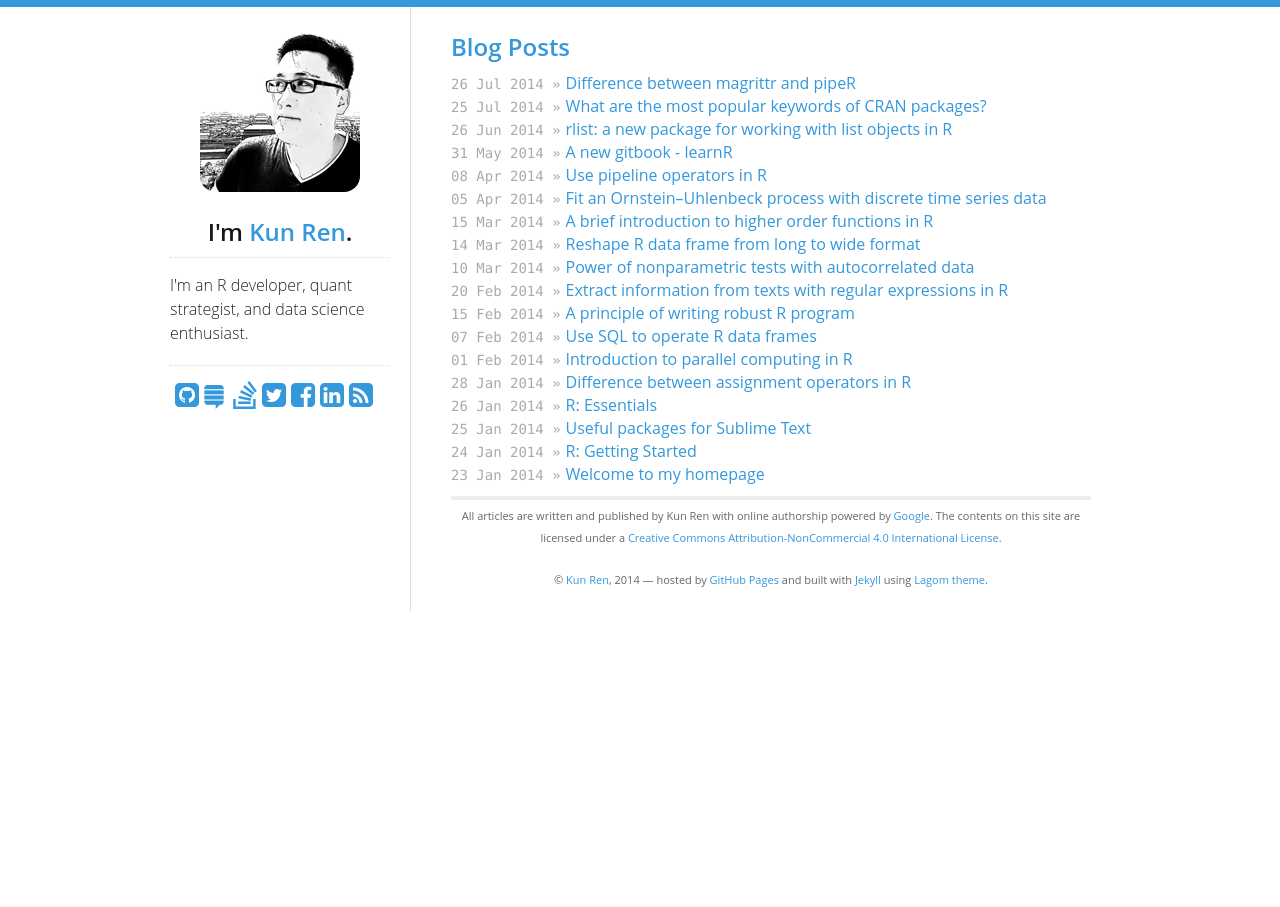
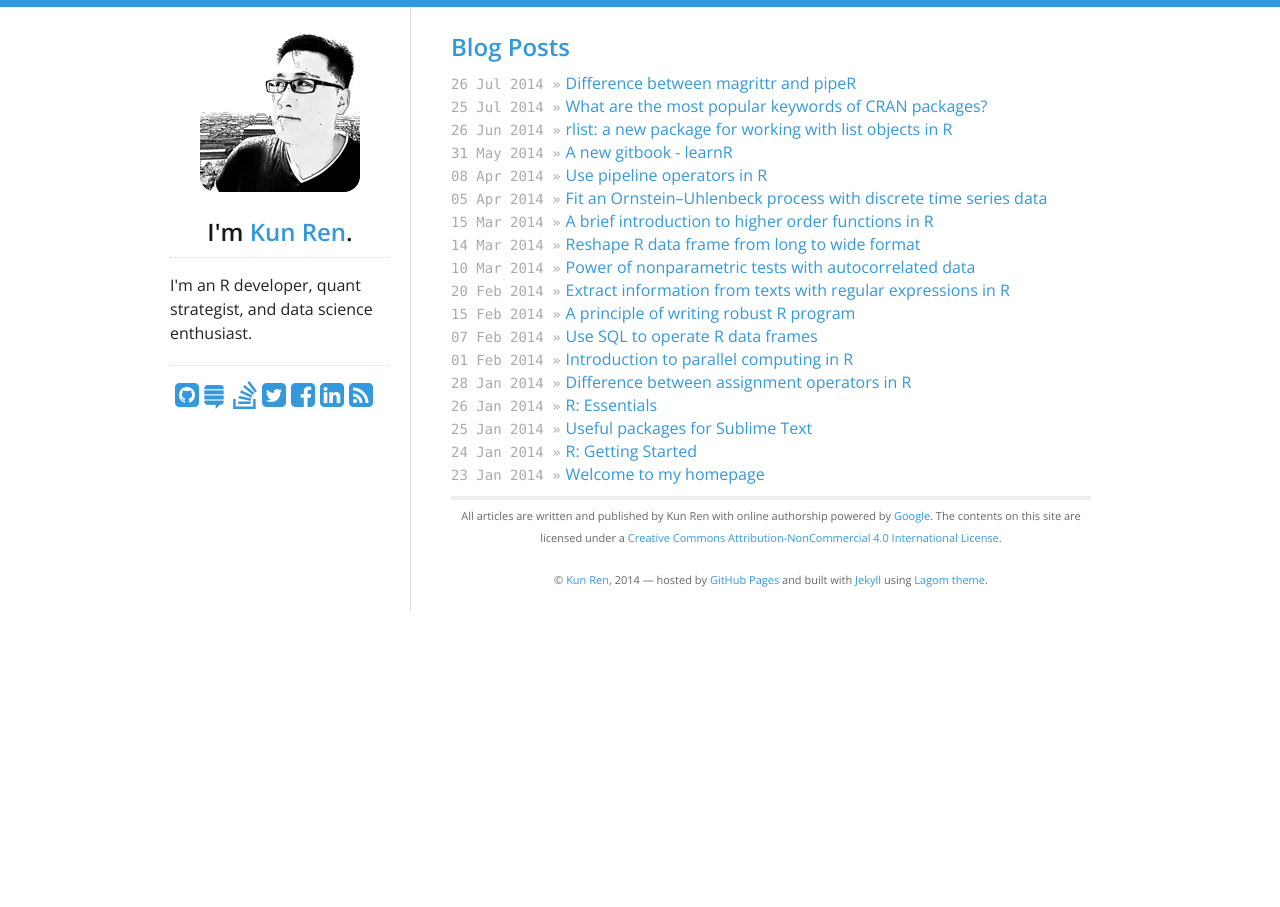
Before and after one commit to harryprince/renkun-ken.github.io, a Jekyll site: the page built from index.html, in a window 1280 px wide. Built offline with Jekyll 4.4.1, drawn with Linux system fonts in a browser that asks for light colours; nearby versions of some CDN libraries; Markdown is read by kramdown in place of the engine named in the settings.

Commit message:
revert google fonts api, closes #1

```diff
--- a/_layouts/default.html
+++ b/_layouts/default.html
@@ -10,6 +10,7 @@
   <meta name="author" content="{{ site.theme.name }}" />
   <meta name="description" content="The blog of {{ site.theme.name }}" />
   <link rel="canonical" href="{{ site.url }}{{ page.url | replace:'index.html','' }}" />
+  <link href="//fonts.googleapis.com/css?family=Open+Sans:300,400,600,700,800" rel="stylesheet" type="text/css">
   <link rel="shortcut icon" href="/favicon.png">
   <link rel="alternate" type="application/rss+xml" title="{{ site.theme.name }}" href="{{site.url}}/atom.xml" />
   <link rel="stylesheet" href="/assets/css/all.css">
```
